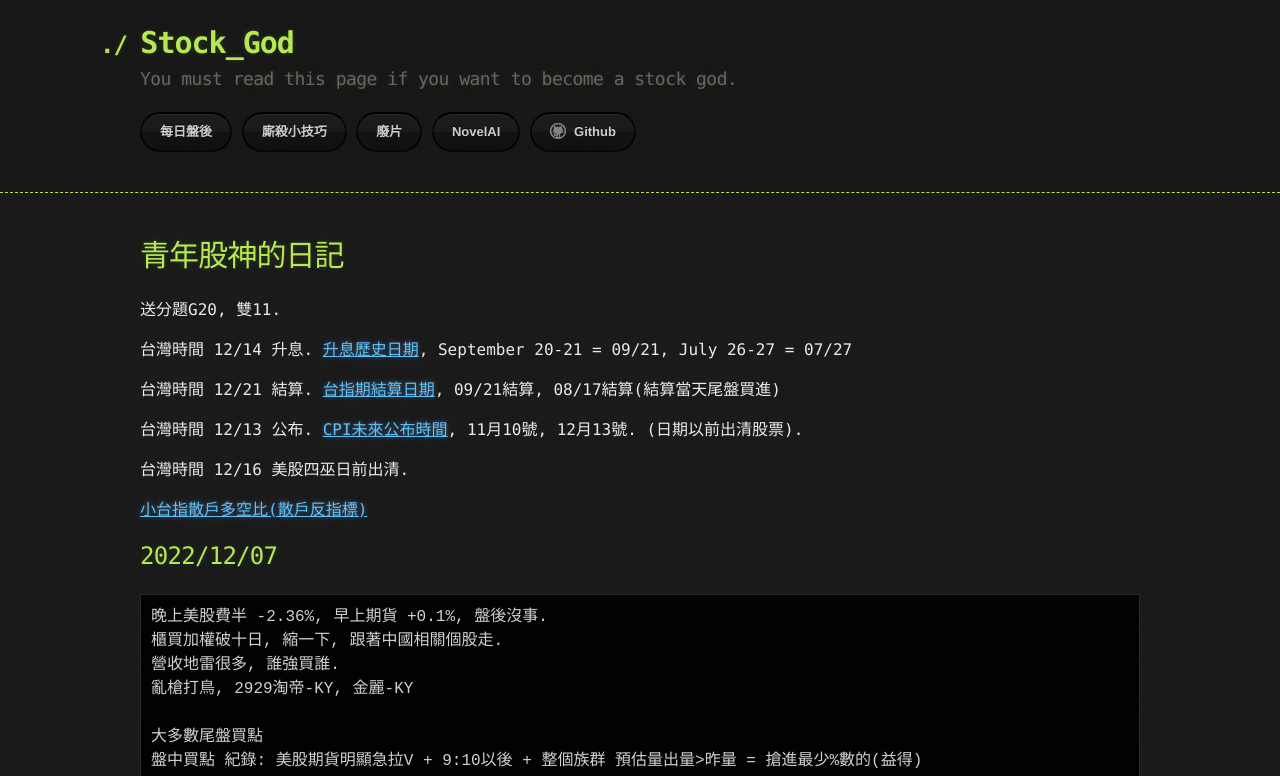
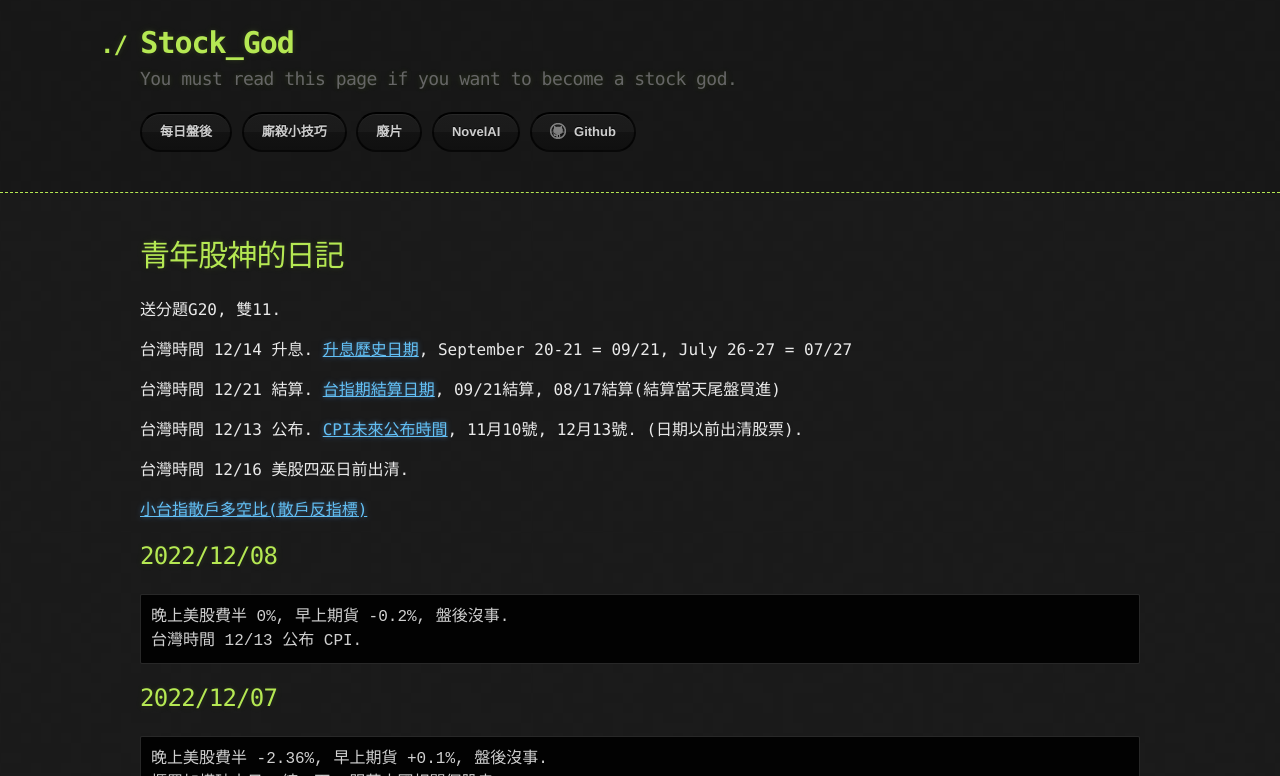
Before and after one commit to lepg5487/Stock_God, a Jekyll site: the page built from index.md, in a window 1280 px wide and 900 px high, cut to the strip 0-776 px from the top of the window. Built offline with Jekyll 4.4.1, drawn with Linux system fonts in a browser that asks for light colours; our own code applies the rules of GitHub Pages for plain Markdown files.

Commit message:
Update index.md

````diff
--- a/index.md
+++ b/index.md
@@ -15,6 +15,12 @@ layout: testlayouts
 台灣時間 12/16 美股四巫日前出清.
 
 [小台指散戶多空比(散戶反指標)](https://www.macromicro.me/charts/20069/tw-mtx-long-to-short-ratio-of-individual-player)
+
+## 2022/12/08
+```
+晚上美股費半 0%, 早上期貨 -0.2%, 盤後沒事.
+台灣時間 12/13 公布 CPI.
+```
 
 ## 2022/12/07
 ```
````
